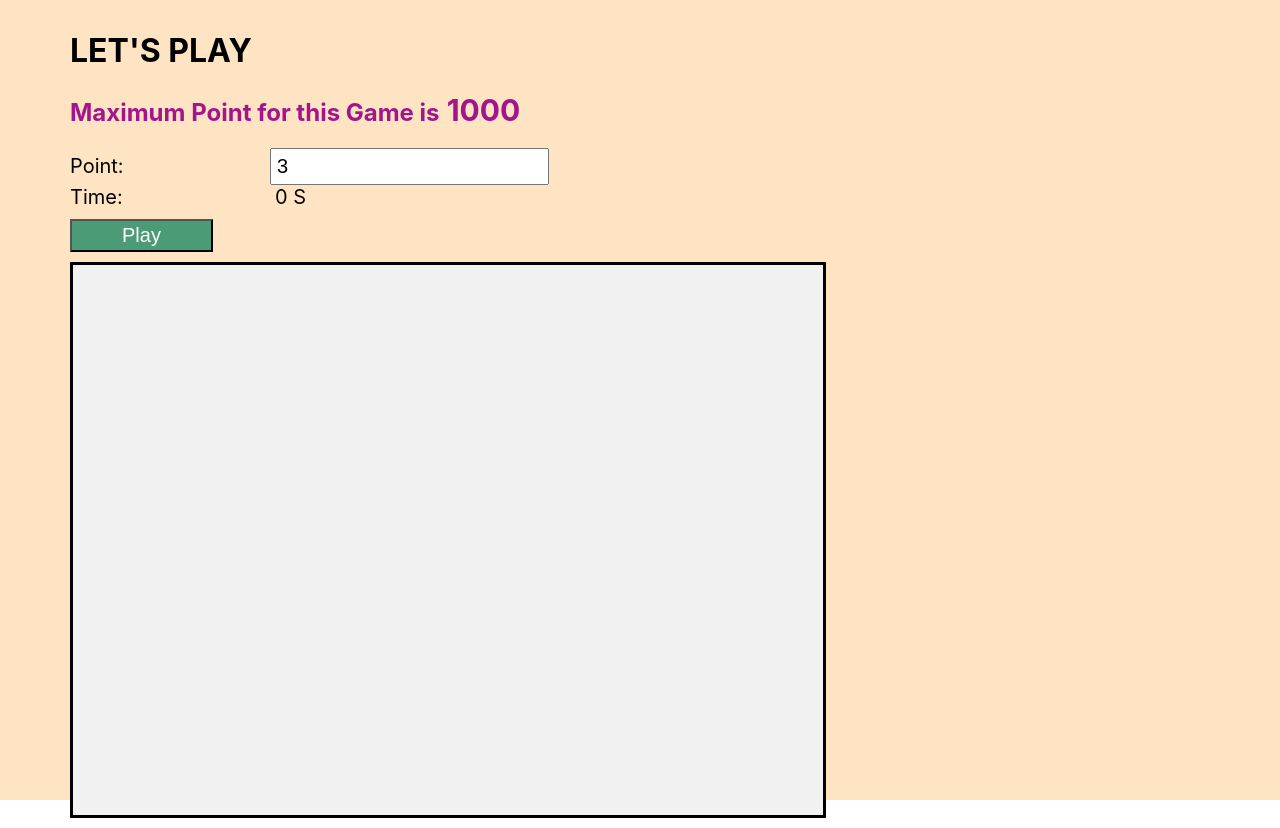
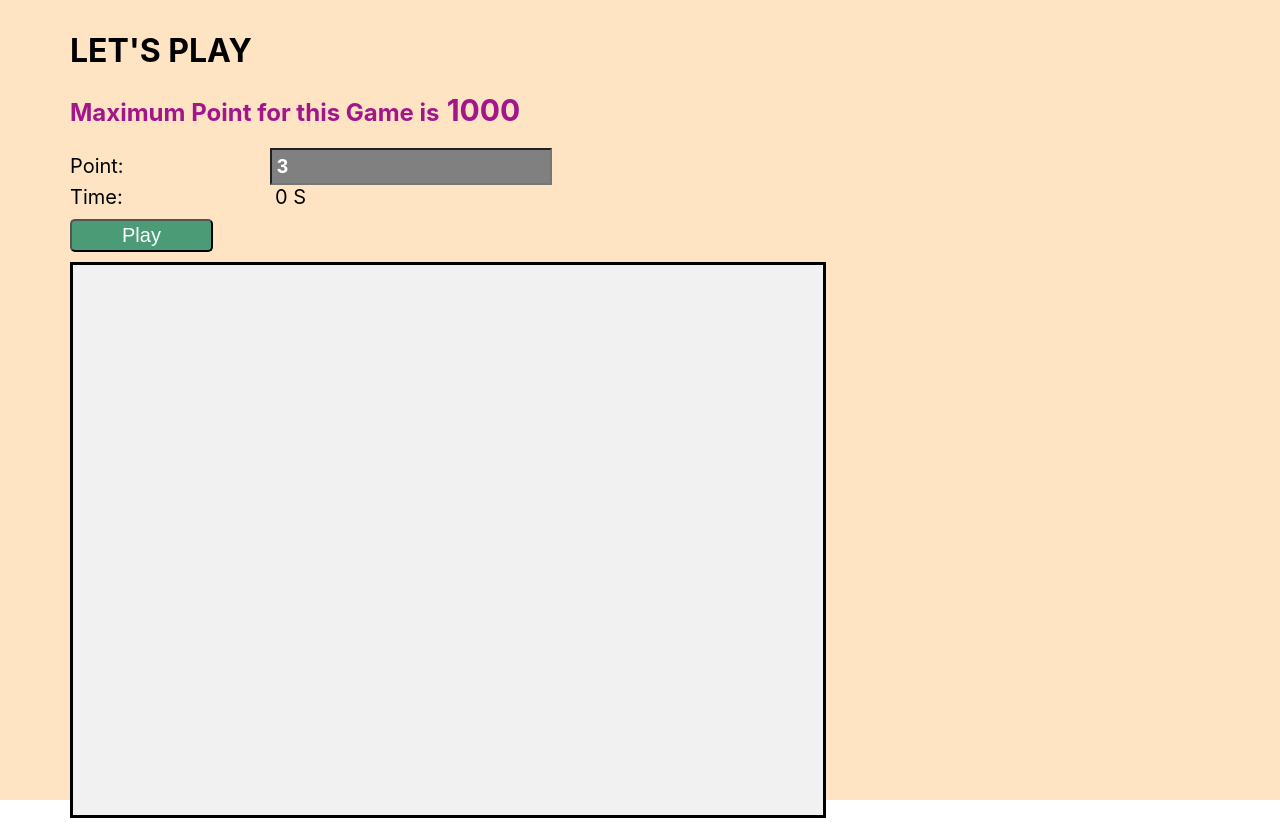
Before and after one commit to chiennt43/game-entrance-test, a React (Create React App) app in the folder game/: page / in a window 1280 px wide. Built offline with nearby package versions, Linux system fonts and the light colour scheme.

Commit message:
fixed some excute

```diff
--- /dev/null
+++ b/game/src/assets/styles/numberItem.css
@@ -0,0 +1,4 @@
+.number-item:hover {
+  background-color: orange !important;
+  cursor: pointer;
+}
--- a/game/src/gameHome.jsx
+++ b/game/src/gameHome.jsx
@@ -4,6 +4,7 @@ import {
   valueStyle,
   buttonStyle,
   gameContainer,
+  inputStyle,
 } from "./gameStyle";
 import {
   Notify,
@@ -43,9 +44,13 @@ const GameHome = () => {
     (itemValue) => {
       if (itemValue === numberShouldSelect) {
         const pointShowingUpdate = [...pointShowing];
-        pointShowingUpdate.forEach((item) => {
+        pointShowingUpdate.forEach((item, i) => {
           if (item.value === itemValue && !item.isSelected) {
             item.isSelected = true;
+            setTimeout(() => {
+              pointShowingUpdate[i]["isDisappeared"] = true;
+              setPointShowing(pointShowingUpdate);
+            }, 800);
           }
         });
         setPointShowing(pointShowingUpdate);
@@ -83,7 +88,7 @@ const GameHome = () => {
         <label style={labelStyle}>Point:</label>
         <input
           type="number"
-          style={valueStyle}
+          style={inputStyle}
           name="point"
           value={point}
           onChange={(e) => {
--- a/game/src/gameStyle.js
+++ b/game/src/gameStyle.js
@@ -7,12 +7,21 @@ export const labelStyle = {
   width: "200px",
 };
 export const valueStyle = { padding: "5px", fontSize: "20px" };
+export const inputStyle = {
+  background: "grey",
+  color: "white",
+  fontWeight: "bold",
+  padding: "5px",
+  fontSize: "20px",
+};
+
 export const buttonStyle = {
   padding: "3px 50px",
   fontSize: "20px",
   marginTop: "10px",
   background: "#4c9b77",
   color: "white",
+  borderRadius: "5px",
 };
 export const numbersContainer = {
   height: "550px",
--- a/game/src/numberContainer.jsx
+++ b/game/src/numberContainer.jsx
@@ -1,4 +1,4 @@
-import { memo, useState } from "react";
+import { memo } from "react";
 import PropTypes from "prop-types";
 import {
   PlayButton,
@@ -10,6 +10,7 @@ import {
 import { numbersContainer, numberItem, NotifyImage } from "./gameStyle";
 import SuccessIcon from "../src/assets/images/sucess.png";
 import LoseIcon from "../src/assets/images/lose.jpg";
+import "../src/assets/styles/numberItem.css";
 
 function NumberContainer(props) {
   const {
@@ -49,9 +50,10 @@ function NumberContainer(props) {
             }
             rows.push(
               <div
-                class="number-item"
+                className="number-item"
                 key={i}
                 style={{
+                  display: pointShowing[i].isDisappeared ? "none" : "block",
                   left: `${pointShowing[i]["positionLeft"]}px`,
                   top: `${pointShowing[i]["positionTop"]}px`,
                   background: `${
```
